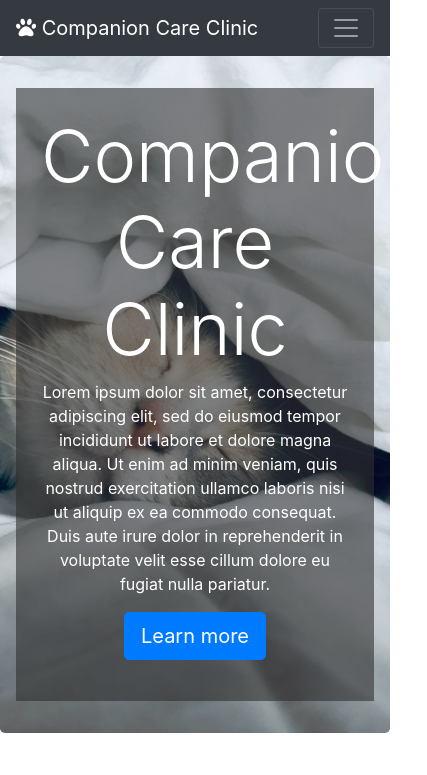
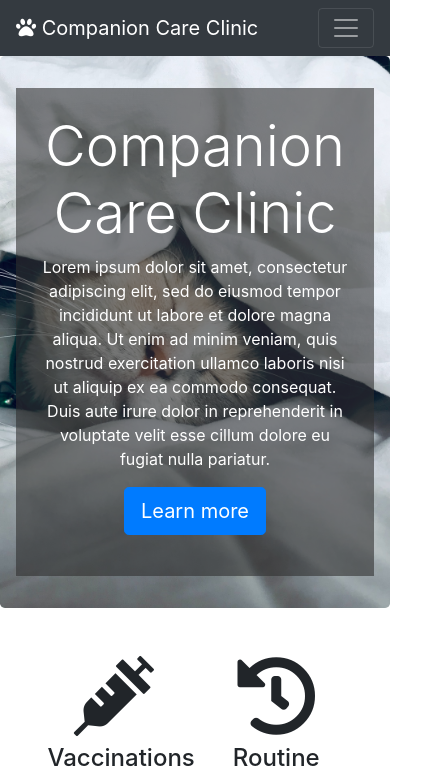
Before and after one commit to hperezs/companioncare, a React (Create React App) app: page / in a window 390 px wide. Shown: the top 775 px of the page, 427 px wide, since content can reach past the window. Built offline with nearby package versions, Linux system fonts and the light colour scheme.

Commit message:
Fixed jumbotron's title responsiveness

```diff
--- a/public/index.html
+++ b/public/index.html
@@ -66,7 +66,7 @@
   <main role="main">
     <section class="page-banner jumbotron">
       <div class="banner-layout container text-white text-center">
-        <h1 class="display-3">Companion Care Clinic</h1>
+        <h1 class="banner-title display-3">Companion Care Clinic</h1>
         <p>Lorem ipsum dolor sit amet, consectetur adipiscing elit, sed do eiusmod tempor incididunt ut labore et dolore
           magna aliqua. Ut enim ad minim veniam, quis nostrud exercitation ullamco laboris nisi ut aliquip ex ea commodo
           consequat. Duis aute irure dolor in reprehenderit in voluptate velit esse cillum dolore eu fugiat nulla
--- a/src/css/index.css
+++ b/src/css/index.css
@@ -44,3 +44,9 @@
    background-color: rgba(48, 47, 47, 0.596);
    padding: 25px;
  }
+
+ @media screen and (max-width: 500px){
+   .banner-title {
+     font-size: 3.5rem !important;
+   }
+ }
```
